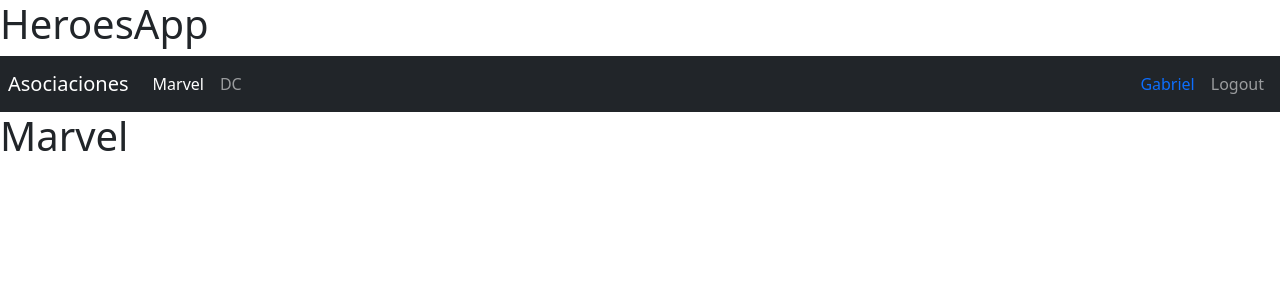
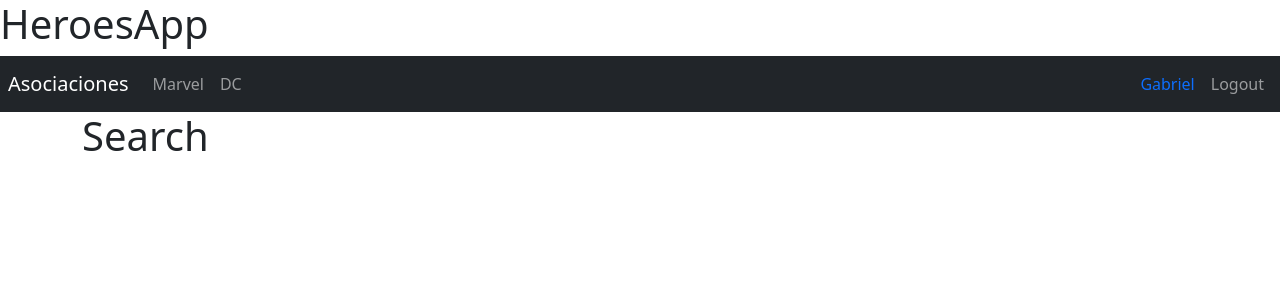
Before and after one commit to pallasuy/react-heroesapp-spa, a React (Vite) app: page /search in a window 1280 px wide. Before the commit this address led to /marvel. Shown: the top 300 px of the page. Built offline with nearby package versions, Linux system fonts and the light colour scheme.

Commit message:
NEW: agregamos pagina search y hero

```diff
--- a/src/heroes/index.js
+++ b/src/heroes/index.js
@@ -1 +1,2 @@
 export * from './pages'
+export * from './routes/HeroesRoutes'
--- /dev/null
+++ b/src/heroes/pages/Hero.jsx
@@ -0,0 +1,10 @@
+import React from 'react'
+
+export const Hero = () => {
+    return (
+        <>
+            <h1>Hero</h1>
+        </>
+
+    )
+}
--- /dev/null
+++ b/src/heroes/pages/Search.jsx
@@ -0,0 +1,10 @@
+import React from 'react'
+
+export const Search = () => {
+    return (
+        <>
+            <h1>Search</h1>
+        </>
+
+    )
+}
--- a/src/heroes/pages/index.js
+++ b/src/heroes/pages/index.js
@@ -1,2 +1,4 @@
 export * from './DC'
+export * from './Hero'
 export * from './Marvel'
+export * from './Search'
--- /dev/null
+++ b/src/heroes/routes/HeroesRoutes.jsx
@@ -0,0 +1,23 @@
+import { Navigate, Route, Routes } from "react-router"
+import { Navbar } from "../../ui"
+import { DC, Hero, Marvel, Search } from "../pages"
+
+
+export const HeroesRoutes = () => {
+    return (
+        <>
+            <Navbar />
+            <div className="container">
+
+                <Routes>
+                    <Route path="/*" element={<Navigate to={'marvel'} />} />
+                    <Route path="marvel" element={<Marvel />} />
+                    <Route path="dc" element={<DC />} />
+                    <Route path="search" element={<Search />} />
+                    <Route path="hero" element={<Hero />} />
+
+                </Routes>
+            </div>
+        </>
+    )
+}
--- a/src/router/AppRouter.jsx
+++ b/src/router/AppRouter.jsx
@@ -1,19 +1,14 @@
-import { Navigate, Route, Routes } from "react-router"
-import { DC, Marvel } from "../heroes"
+import { Route, Routes } from "react-router"
+import {  HeroesRoutes } from "../heroes"
 import { Login } from "../auth"
-import { Navbar } from "../ui"
 
 
 export const AppRouter = () => {
     return (
         <>
-        <Navbar/>
             <Routes>
-                <Route path="/" element={<Navigate to={'marvel'} />} />
-                <Route path="*" element={<Navigate to={'marvel'} />} />
-                <Route path="marvel" element={<Marvel />} />
-                <Route path="dc" element={<DC />} />
                 <Route path="login" element={<Login />} />
+                <Route path="/*" element={<HeroesRoutes />} />
 
             </Routes>
         </>
```
Also changed, not shown: src/ui/components/Navbar.jsx (+14 -0 lines).
